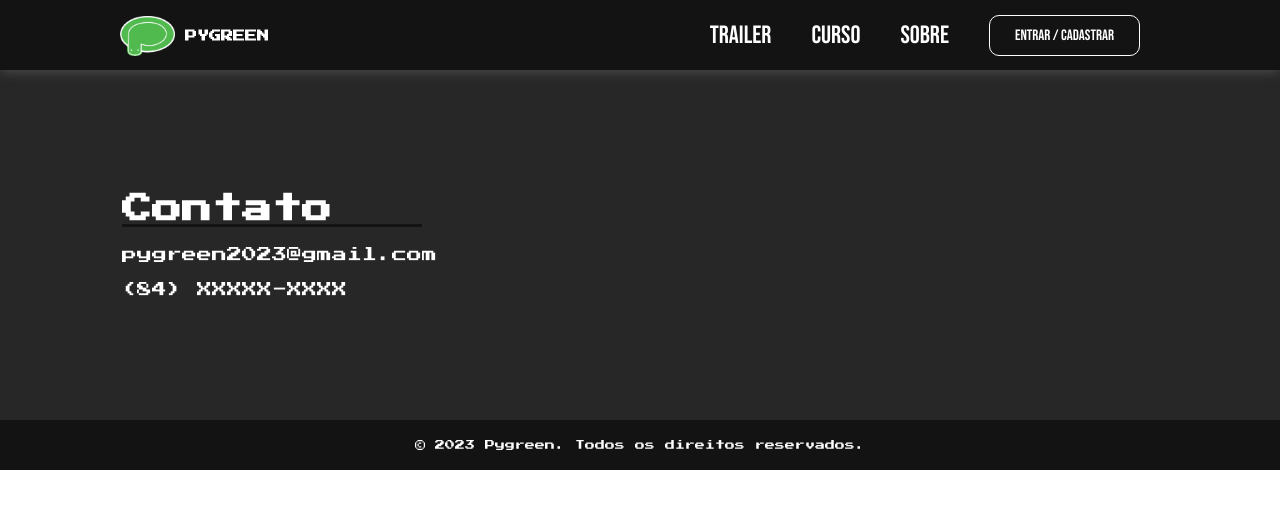
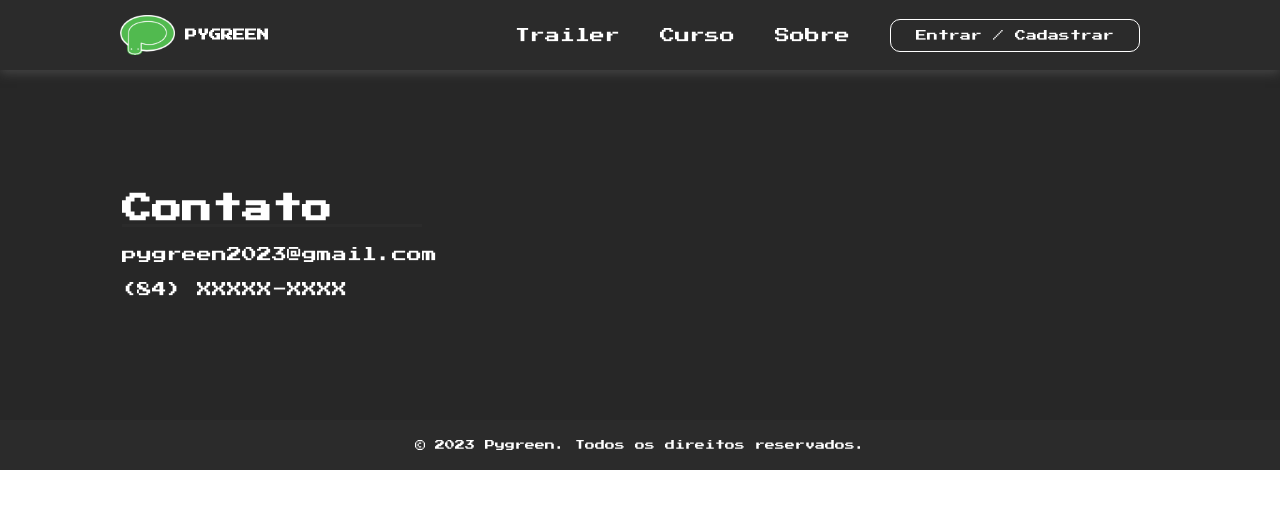
Before and after one commit to pygreenIF/PyGreen-Site, a Flask app: page / in a window 1280 px wide. Shown: the top 509 px of the page. Run offline with Flask 3, Linux system fonts and the light colour scheme.

Commit message:
Mudando fontes

```diff
--- a/pygreen/static/css/stylebase.css
+++ b/pygreen/static/css/stylebase.css
@@ -10,7 +10,7 @@
 
 :root {
     --clr-accent-black: #000000;
-    --clr-primary: #131313;
+    --clr-primary: #2b2b2b;
     --clr-secondary: #272727;
     --clr-accent-green: #00BB26;
     --clr-accent-white: #FFFFFF;
@@ -24,7 +24,7 @@ header {
     height: 70px;
     background-color: var(--clr-primary);
     box-shadow: 0px 3px 10px #464646;
-    font-family: 'Bebas Neue', sans-serif;
+    font-family: 'Press Start 2P';
     top: 0;
     position: sticky;
 }
@@ -89,7 +89,7 @@ header {
 
 .nav-link {
     text-decoration: none;
-    font-size: 2.5rem;
+    font-size: 1.5rem;
     color: var(--clr-accent-white);
     transition: .2s;
 }
@@ -106,8 +106,8 @@ header {
     transition: .2s;
     cursor: pointer;
     text-decoration: none;
-    font-family: 'Bebas Neue';
-    font-size: 1.5rem;
+    font-family: 'Press Start 2P';
+    font-size: 1.1rem;
     color: var(--clr-accent-white);
     transition: .2s;
 }
```
